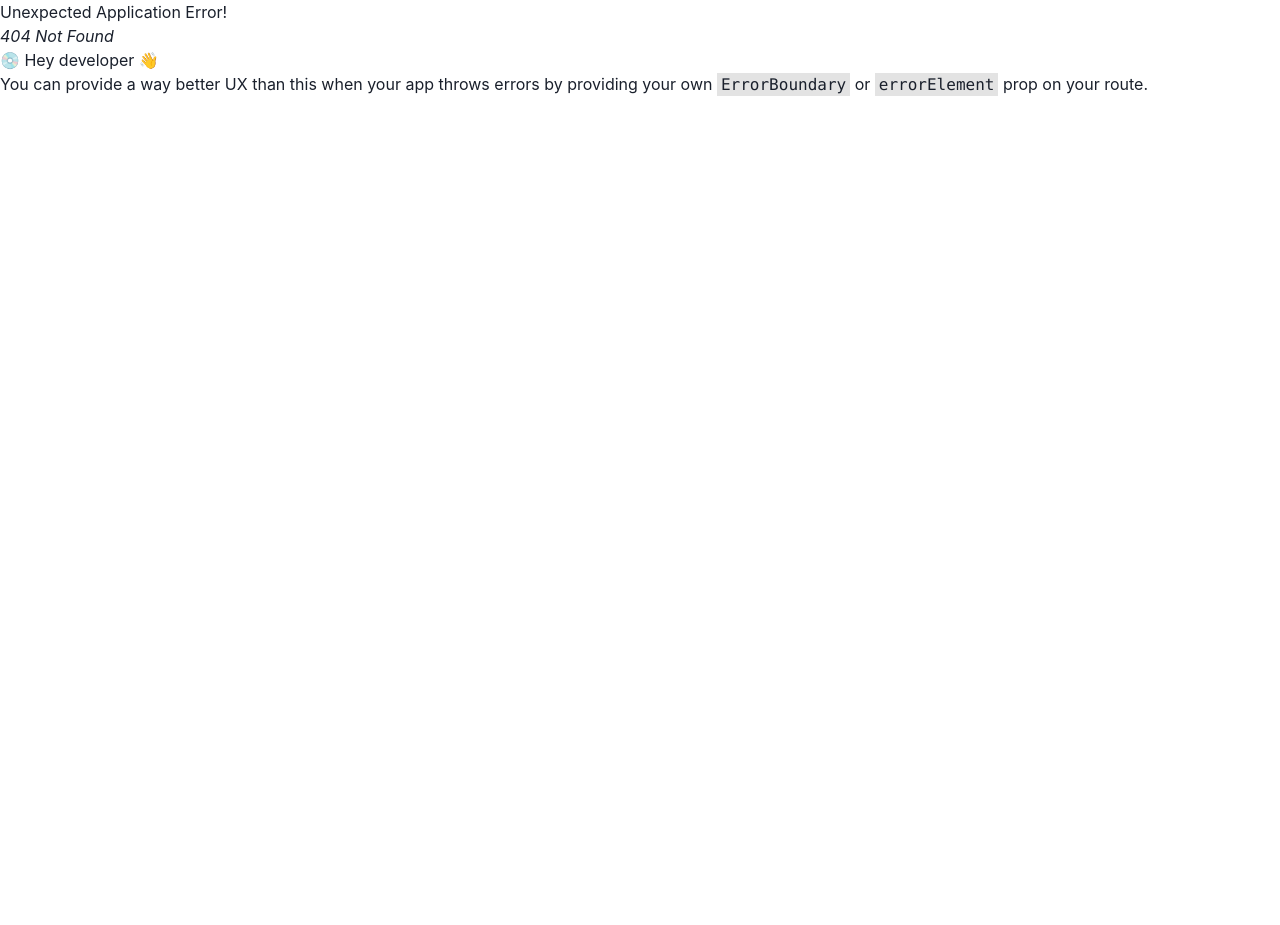
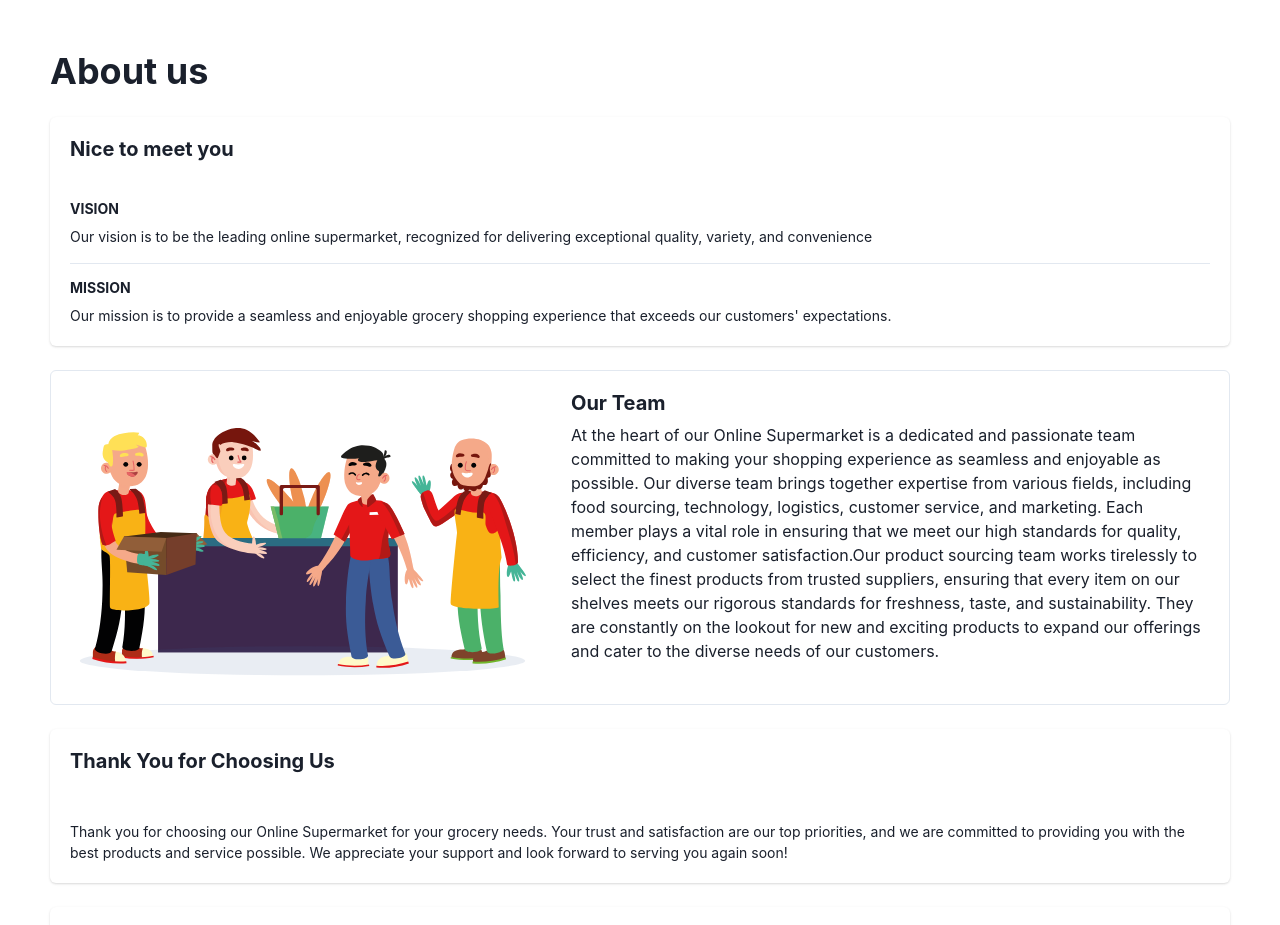
Before and after one commit to AdithyaShenal/market-app, a React (Vite) app: page /about in a window 1280 px wide. Before the commit this address had no page. Shown: the top 925 px of the page. Before the commit the page ends 800 px from the top, so only its background shows below. Built offline with nearby package versions, Linux system fonts and the light colour scheme.

Commit message:
implemented about us page

```diff
--- /dev/null
+++ b/src/Components/AboutUs.tsx
@@ -0,0 +1,133 @@
+import {
+  Box,
+  Button,
+  Card,
+  CardBody,
+  CardFooter,
+  CardHeader,
+  Container,
+  Grid,
+  GridItem,
+  Heading,
+  HStack,
+  Image,
+  Show,
+  Stack,
+  StackDivider,
+  Text,
+} from "@chakra-ui/react";
+import team from "../assets/team.svg";
+import {
+  SlSocialTwitter,
+  SlSocialFacebook,
+  SlSocialInstagram,
+} from "react-icons/sl";
+
+export const AboutUs = () => (
+  <>
+    <Container></Container>
+    <Grid
+      templateAreas={` "head"
+                       "description"
+                       "rest" `}
+      //   gridTemplateColumns={"1fr 1fr"}
+      padding="50px"
+      gap={6}
+    >
+      <GridItem area={"head"}>
+        <Heading>About us</Heading>
+      </GridItem>
+
+      <GridItem area={"description"}>
+        <Card>
+          <CardHeader>
+            <Heading size="md">Nice to meet you</Heading>
+          </CardHeader>
+
+          <CardBody>
+            <Stack divider={<StackDivider />} spacing="4">
+              <Box>
+                <Heading size="xs" textTransform="uppercase">
+                  Vision
+                </Heading>
+                <Text pt="2" fontSize="sm">
+                  Our vision is to be the leading online supermarket, recognized
+                  for delivering exceptional quality, variety, and convenience
+                </Text>
+              </Box>
+              <Box>
+                <Heading size="xs" textTransform="uppercase">
+                  Mission
+                </Heading>
+                <Text pt="2" fontSize="sm">
+                  Our mission is to provide a seamless and enjoyable grocery
+                  shopping experience that exceeds our customers' expectations.
+                </Text>
+              </Box>
+            </Stack>
+          </CardBody>
+        </Card>
+      </GridItem>
+      <GridItem area={"rest"}>
+        <Card
+          direction={{ base: "column", sm: "row" }}
+          overflow="hidden"
+          variant="outline"
+        >
+          <Image src={team} maxWidth="500px" />
+
+          <Stack>
+            <CardBody>
+              <Heading size="md">Our Team</Heading>
+
+              <Text py="2">
+                At the heart of our Online Supermarket is a dedicated and
+                passionate team committed to making your shopping experience as
+                seamless and enjoyable as possible. Our diverse team brings
+                together expertise from various fields, including food sourcing,
+                technology, logistics, customer service, and marketing. Each
+                member plays a vital role in ensuring that we meet our high
+                standards for quality, efficiency, and customer satisfaction.{}
+                Our product sourcing team works tirelessly to select the finest
+                products from trusted suppliers, ensuring that every item on our
+                shelves meets our rigorous standards for freshness, taste, and
+                sustainability. They are constantly on the lookout for new and
+                exciting products to expand our offerings and cater to the
+                diverse needs of our customers.
+              </Text>
+            </CardBody>
+          </Stack>
+        </Card>
+      </GridItem>
+
+      <Card>
+        <CardHeader>
+          <Heading size="md">Thank You for Choosing Us</Heading>
+        </CardHeader>
+
+        <CardBody>
+          <Stack divider={<StackDivider />} spacing="4">
+            <Box>
+              <Text pt="2" fontSize="sm">
+                Thank you for choosing our Online Supermarket for your grocery
+                needs. Your trust and satisfaction are our top priorities, and
+                we are committed to providing you with the best products and
+                service possible. We appreciate your support and look forward to
+                serving you again soon!
+              </Text>
+            </Box>
+          </Stack>
+        </CardBody>
+      </Card>
+
+      <Card padding={5}>
+        <HStack>
+          <Heading size="md">Follow us on:</Heading>
+          <SlSocialTwitter size={25} />
+          <SlSocialFacebook size={25} />
+          <SlSocialInstagram size={25} />
+        </HStack>
+      </Card>
+    </Grid>
+  </>
+);
--- /dev/null
+++ b/src/Components/ContactPage.tsx
@@ -0,0 +1,3 @@
+export const ContactPage = () => {
+  return <div>ContactPage</div>;
+};
--- a/src/Components/NavBar.tsx
+++ b/src/Components/NavBar.tsx
@@ -15,6 +15,7 @@ import { HamburgerIcon } from "@chakra-ui/icons";
 import market_logo from "../assets/logo.svg";
 import CartIcon from "./CartIcon";
 import { ItemProps } from "./ItemCard";
+import { Link } from "react-router-dom";
 
 interface Props {
   itemCount: number;
@@ -41,21 +42,21 @@ const NavBar = ({ itemCount, selectedItems, onRemoveItem }: Props) => {
                   boxShadow="base"
                   _hover={{ color: "white", bg: "blue.500" }}
                 >
-                  Home
+                  <Link to={"/"}>Home</Link>
                 </Tab>
                 <Tab
                   borderRadius="5"
                   boxShadow="base"
                   _hover={{ color: "white", bg: "blue.500" }}
                 >
-                  About Us
+                  <Link to={"./about"}>About Us</Link>
                 </Tab>
                 <Tab
                   borderRadius="5"
                   boxShadow="base"
                   _hover={{ color: "white", bg: "blue.500" }}
                 >
-                  Contact Us
+                  <Link to={"./contact"}>Contact Us</Link>
                 </Tab>
               </HStack>
             </TabList>
@@ -81,9 +82,15 @@ const NavBar = ({ itemCount, selectedItems, onRemoveItem }: Props) => {
                 variant="outline"
               />
               <MenuList>
-                <MenuItem>Home</MenuItem>
-                <MenuItem>About Us</MenuItem>
-                <MenuItem>Contact Us</MenuItem>
+                <MenuItem>
+                  <Link to={"/"}>Home</Link>
+                </MenuItem>
+                <MenuItem>
+                  <Link to={"./about"}></Link>
+                </MenuItem>
+                <MenuItem>
+                  <Link to={"./contact"}>Contact Us</Link>
+                </MenuItem>
               </MenuList>
             </Menu>
           </HStack>
```
Also changed, not shown: src/Routing/routes.tsx (+7 -1 lines), src/assets/team.svg (added).
